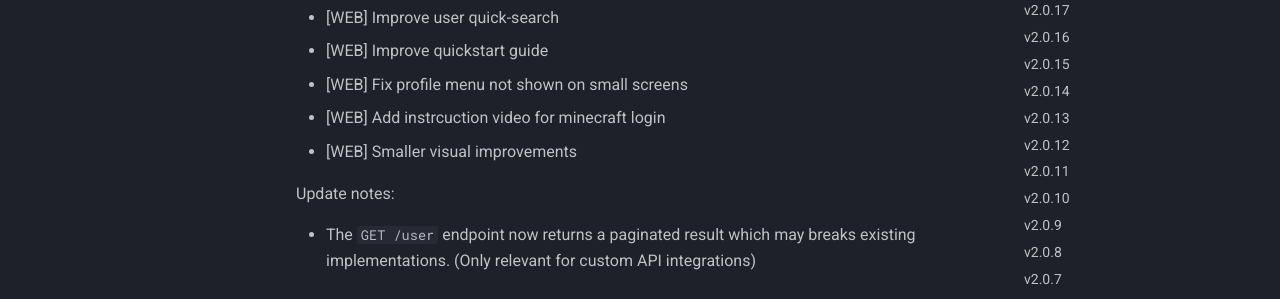
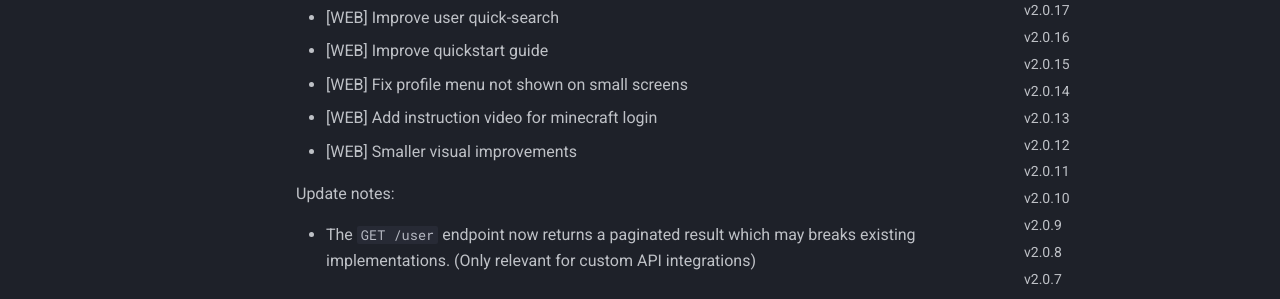
Before and after one commit to nyx-project/vyhub-documentation, an MkDocs documentation site: the page built from docs/changelog.md, in a window 1280 px wide and 900 px high, scrolled down 474 px. Shown: the part 152-451 px from the top of the window. Built offline with MkDocs 1.6.1 and Material for MkDocs 9.7.7, drawn with Linux system fonts in a browser that asks for light colours; the version menu is left out.

Commit message:
Fix typo in changelog

```diff
--- a/docs/changelog.md
+++ b/docs/changelog.md
@@ -17,7 +17,7 @@ Web/API:
 - [WEB] Improve user quick-search
 - [WEB] Improve quickstart guide
 - [WEB] Fix profile menu not shown on small screens
-- [WEB] Add instrcuction video for minecraft login
+- [WEB] Add instruction video for minecraft login
 - [WEB] Smaller visual improvements
 
 Update notes:
```
